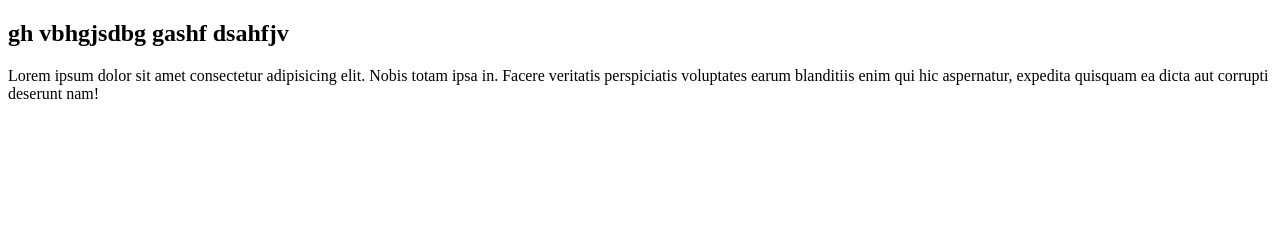
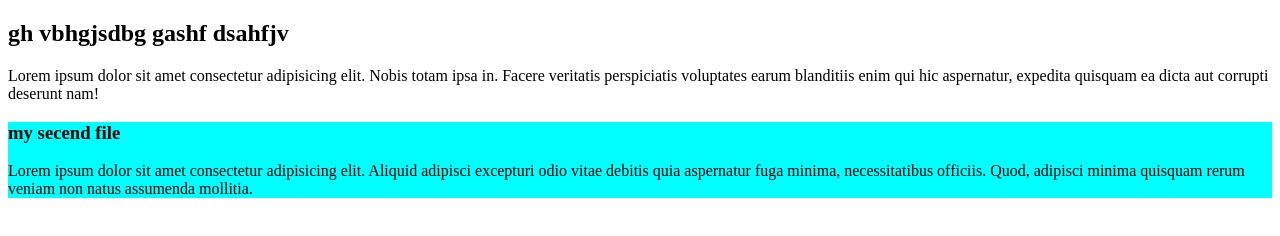
Before and after one commit to rayhan309/my-first-github-repofahim, a plain HTML site: page rayhan.html in a window 1280 px wide. Drawn offline with Linux system fonts and the light colour scheme.

Commit message:
my secent commit

```diff
--- /dev/null
+++ b/fahim.css
@@ -0,0 +1,3 @@
+div {
+    background-color: aqua;
+}
--- a/rayhan.html
+++ b/rayhan.html
@@ -3,6 +3,7 @@
 <head>
     <meta charset="UTF-8">
     <meta name="viewport" content="width=device-width, initial-scale=1.0">
+    <link rel="stylesheet" href="fahim.css">
     <title>my first github file</title>
 </head>
 <body>
@@ -10,5 +11,9 @@
         <h2>gh vbhgjsdbg gashf dsahfjv </h2>
         <p>Lorem ipsum dolor sit amet consectetur adipisicing elit. Nobis totam ipsa in. Facere veritatis perspiciatis voluptates earum blanditiis enim qui hic aspernatur, expedita quisquam ea dicta aut corrupti deserunt nam!</p>
     </header>
+    <div>
+        <h3>my secend file</h3>
+        <p>Lorem ipsum dolor sit amet consectetur adipisicing elit. Aliquid adipisci excepturi odio vitae debitis quia aspernatur fuga minima, necessitatibus officiis. Quod, adipisci minima quisquam rerum veniam non natus assumenda mollitia.</p>
+    </div>
 </body>
 </html>
```
